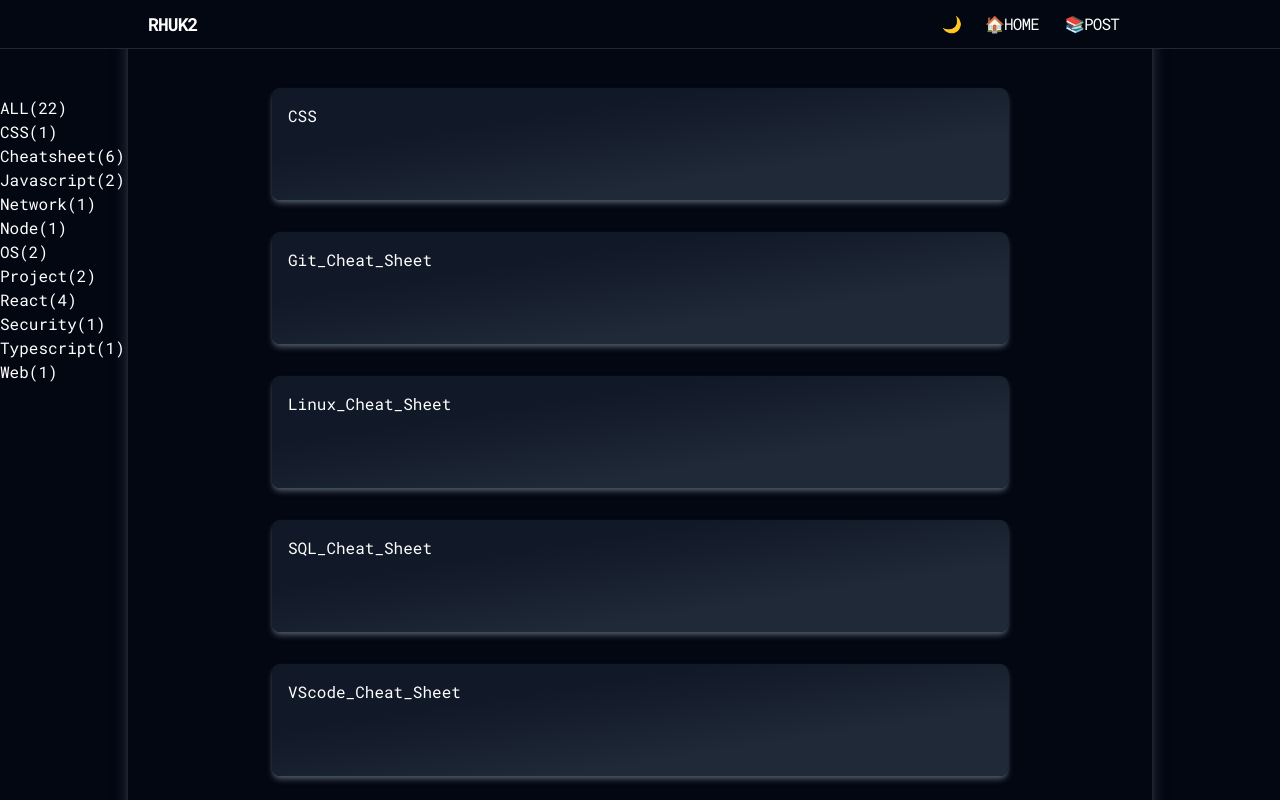
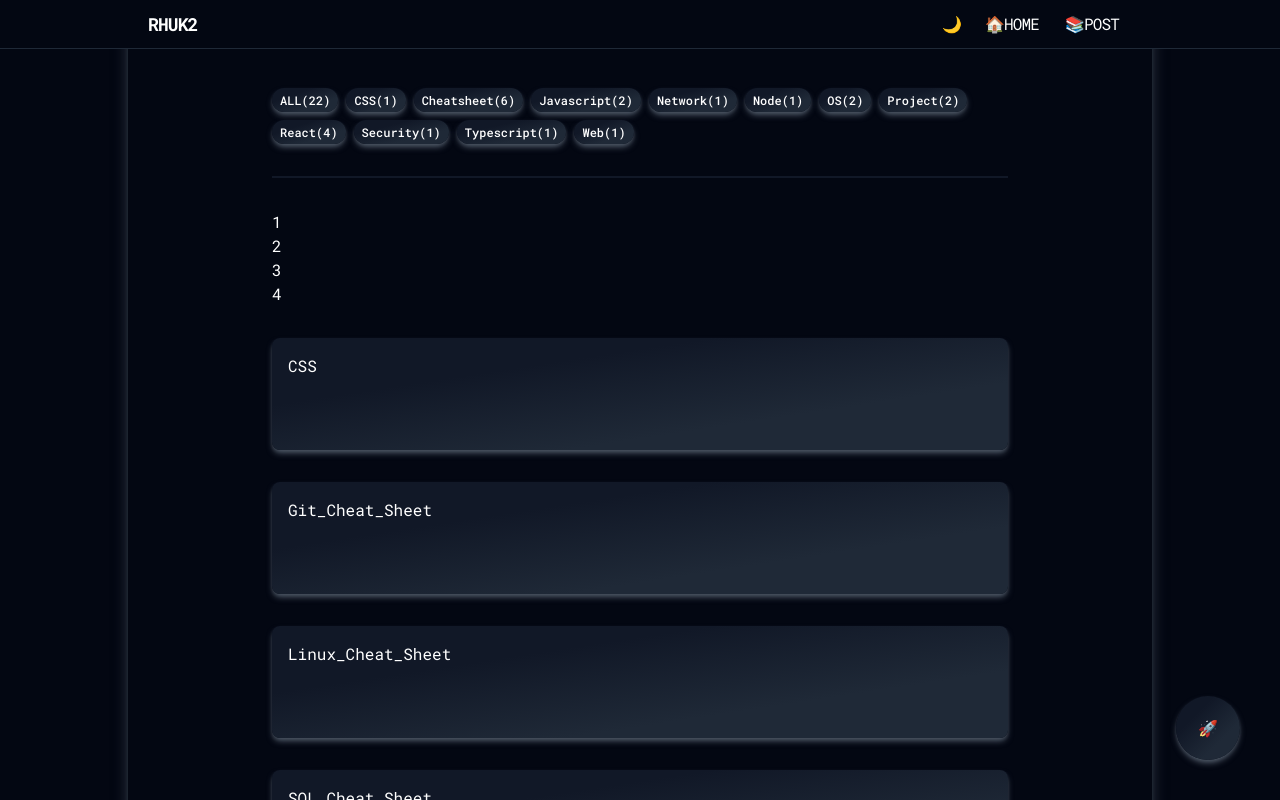
Before and after one commit to RHUK2/blog, a Next.js app: page /post-list in a window 1280 px wide. Both pictures are taken after a click on the button "☀️". Shown: the top 800 px of the page. Built offline with nearby package versions, Linux system fonts and the light colour scheme.

Commit message:
#FEAT 페이지 별 컴포넌트 배치 및 스타일 수정
+ prettier 전체 적용

```diff
--- a/app/(non-page)/component/Navigation.tsx
+++ b/app/(non-page)/component/Navigation.tsx
@@ -5,12 +5,12 @@ export async function Navigation() {
   const directoryList = await getNavigationList();
 
   return (
-    <nav className='absolute top-24 left-0 flex flex-col'>
+    <nav className='flex flex-wrap gap-2'>
       {directoryList.map((directory) => (
         <Link
           href={`/post-list${directory.name ? `/${directory.name}` : ''}`}
           key={directory.name}
-          className='inline-block'>{`${directory.name ? directory.name : 'ALL'}(${directory.count})`}</Link>
+          className='rounded-xl bg-gradient-to-br from-gray-100 from-30% to-gray-50 to-70% px-2 py-1 text-xs font-medium shadow-md dark:from-gray-900 dark:to-gray-800 dark:shadow-gray-600'>{`${directory.name ? directory.name : 'ALL'}(${directory.count})`}</Link>
       ))}
     </nav>
   );
--- a/app/(non-page)/component/client/DarkLightButton.tsx
+++ b/app/(non-page)/component/client/DarkLightButton.tsx
@@ -27,10 +27,10 @@ export function DarkLightButton() {
 
   return (
     <>
-      <button onClick={handleMode} className='dark:hidden min-w-10'>
+      <button onClick={handleMode} className='min-w-10 dark:hidden'>
         ☀️
       </button>
-      <button onClick={handleMode} className='hidden dark:block min-w-10'>
+      <button onClick={handleMode} className='hidden min-w-10 dark:block'>
         🌙
       </button>
     </>
--- a/app/layout.tsx
+++ b/app/layout.tsx
@@ -4,6 +4,7 @@ import '@/css/github-markdown.css';
 import '@/css/github.css';
 import type { Metadata } from 'next';
 import { Inter, Roboto_Mono } from 'next/font/google';
+import { ScrollTopFloatingButton } from '@/component/client';
 
 const inter = Inter({
   subsets: ['latin'],
@@ -35,10 +36,11 @@ export default function RootLayout({
       </head>
       <body className={`${(inter.variable, roboto_mono.variable)} font-mono dark:bg-gray-950 `}>
         <Header />
-        <main className='m-auto min-h-screen min-w-[320px] max-w-[1024px] pt-12 shadow-lg bg-white dark:bg-gray-950 dark:shadow-gray-600'>
+        <main className='m-auto min-h-screen min-w-[320px] max-w-[1024px] bg-white pt-12 shadow-lg dark:bg-gray-950 dark:shadow-gray-600'>
           {children}
         </main>
         <Footer />
+        <ScrollTopFloatingButton />
       </body>
     </html>
   );
--- a/app/page.tsx
+++ b/app/page.tsx
@@ -1,6 +1,6 @@
 export default function HomePage() {
   return (
-    <section className='m-auto min-w-[320px] max-w-[768px] py-10 px-4'>
+    <section className='m-auto min-w-[320px] max-w-[768px] px-4 py-10'>
       <h1>나를 소개해주세요.</h1>
     </section>
   );
--- a/app/post-list/[directory]/[title]/page.tsx
+++ b/app/post-list/[directory]/[title]/page.tsx
@@ -13,7 +13,7 @@ export default async function PostListDirectoryTitlePage({ params, searchParams
   const data = await getPost(params.directory, decodeURIComponent(params.title));
 
   return (
-    <section className='m-auto min-w-[320px] max-w-[768px] py-10 px-4 '>
+    <section className='m-auto min-w-[320px] max-w-[768px] px-4 py-10 '>
       <Mermaid>
         <article
           className='markdown-body'
--- a/app/post-list/[directory]/page.tsx
+++ b/app/post-list/[directory]/page.tsx
@@ -1,4 +1,4 @@
-import { Navigation } from '@/component';
+import { Divider, Navigation } from '@/component';
 import { getPostList } from '@/util';
 import Link from 'next/link';
 
@@ -14,16 +14,19 @@ export default async function PostListDirectoryPage({ params, searchParams }: Po
 
   return (
     <>
-      <section className='m-auto min-w-[320px] max-w-[768px] py-10 px-4 flex flex-col gap-8'>
+      <section className='m-auto flex min-w-[320px] max-w-[768px] flex-col gap-8 px-4 py-10'>
+        <Navigation />
+
+        <Divider />
+
         {postList.map((post, index) => (
           <Link
             key={`post_${index}`}
             href={`/post-list/${post.directory}/${post.title}`}
-            className='min-h-28 p-4 rounded-lg shadow-md bg-gradient-to-br from-gray-50 from-30% to-70% to-gray-100 dark:from-gray-900 dark:to-gray-800 dark:shadow-gray-600 hover:relative hover:-top-2'>
+            className='min-h-28 rounded-lg bg-gradient-to-br from-gray-100 from-30% to-gray-50 to-70% p-4 shadow-md hover:relative hover:-top-2 dark:from-gray-900 dark:to-gray-800 dark:shadow-gray-600'>
             <span className='block'>{post.title ?? '-'}</span>
           </Link>
         ))}
-        <Navigation />
       </section>
     </>
   );
--- a/app/post-list/page.tsx
+++ b/app/post-list/page.tsx
@@ -1,27 +1,39 @@
-import { Navigation } from '@/component';
+import { Divider, Navigation } from '@/component';
+import { Pagination } from '@/component/client';
 import { getPostList } from '@/util';
 import Link from 'next/link';
 
 interface PostListPageProps {
   params: {};
-  searchParams: {};
+  searchParams: {
+    page?: string;
+  };
 }
 
 export default async function PostListPage({ params, searchParams }: PostListPageProps) {
   const postList = await getPostList();
+
   return (
     <>
-      <section className='m-auto min-w-[320px] max-w-[768px] py-10 px-4 flex flex-col gap-8'>
-        {postList.map((post, index) => (
-          <Link
-            key={`post_${index}`}
-            href={`/post-list/${post.directory}/${post.title}`}
-            className='min-h-28 p-4 rounded-lg shadow-md bg-gradient-to-br from-gray-50 from-30% to-70% to-gray-100 dark:from-gray-900 dark:to-gray-800 dark:shadow-gray-600 hover:relative hover:-top-2'>
-            <span className='block'>{post.title ?? '-'}</span>
-          </Link>
-        ))}
+      <section className='m-auto flex min-w-[320px] max-w-[768px] flex-col gap-8 px-4 py-10'>
+        <Navigation />
+
+        <Divider />
+
+        <Pagination totalCount={postList.length} size={5} />
+
+        {postList.map(
+          (post, index) =>
+            index < parseInt(searchParams.page ?? '1') * 10 && (
+              <Link
+                key={`post_${index}`}
+                href={`/post-list/${post.directory}/${post.title}`}
+                className='min-h-28 rounded-lg bg-gradient-to-br from-gray-100 from-30% to-gray-50 to-70% p-4 shadow-md hover:relative hover:-top-2 dark:from-gray-900 dark:to-gray-800 dark:shadow-gray-600'>
+                <span className='block'>{post.title ?? '-'}</span>
+              </Link>
+            ),
+        )}
       </section>
-      <Navigation />
     </>
   );
 }
```
